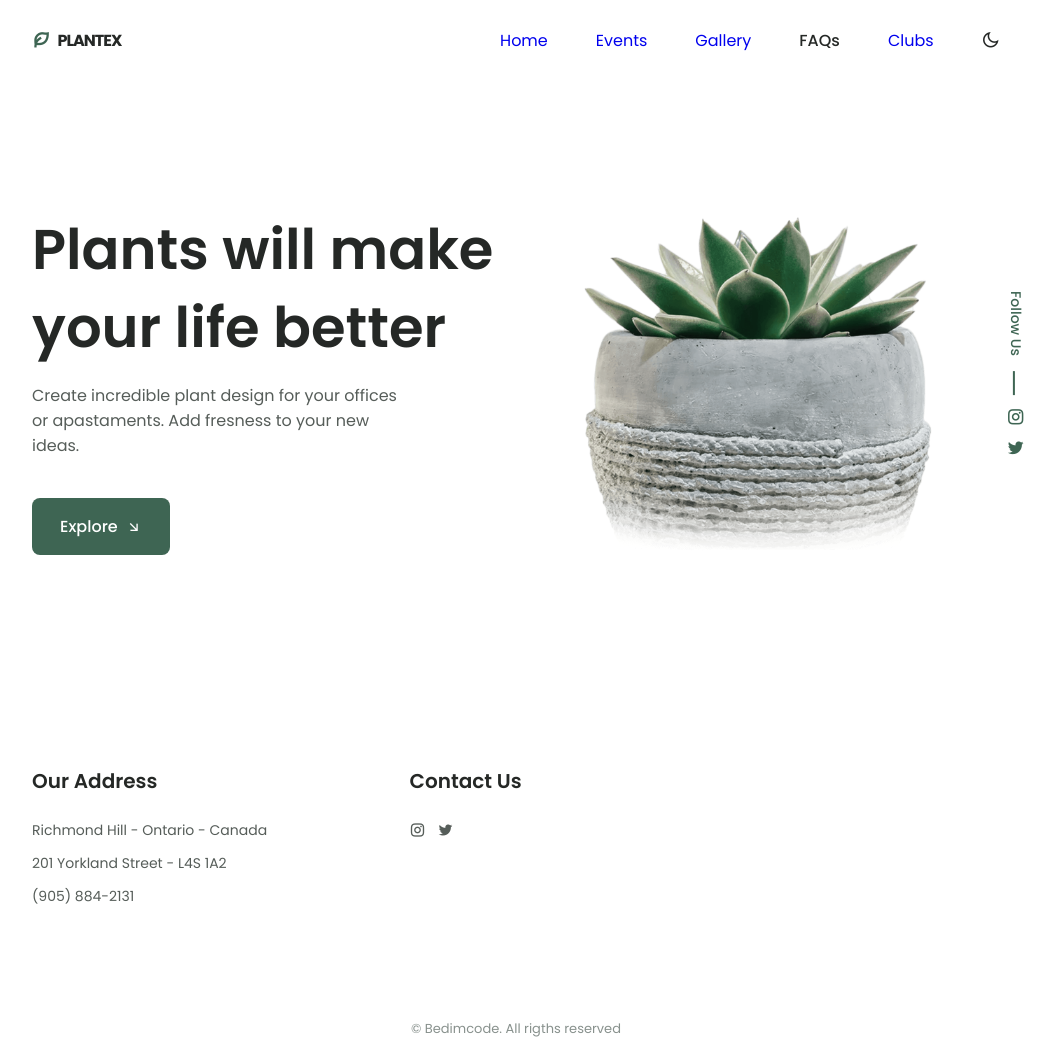
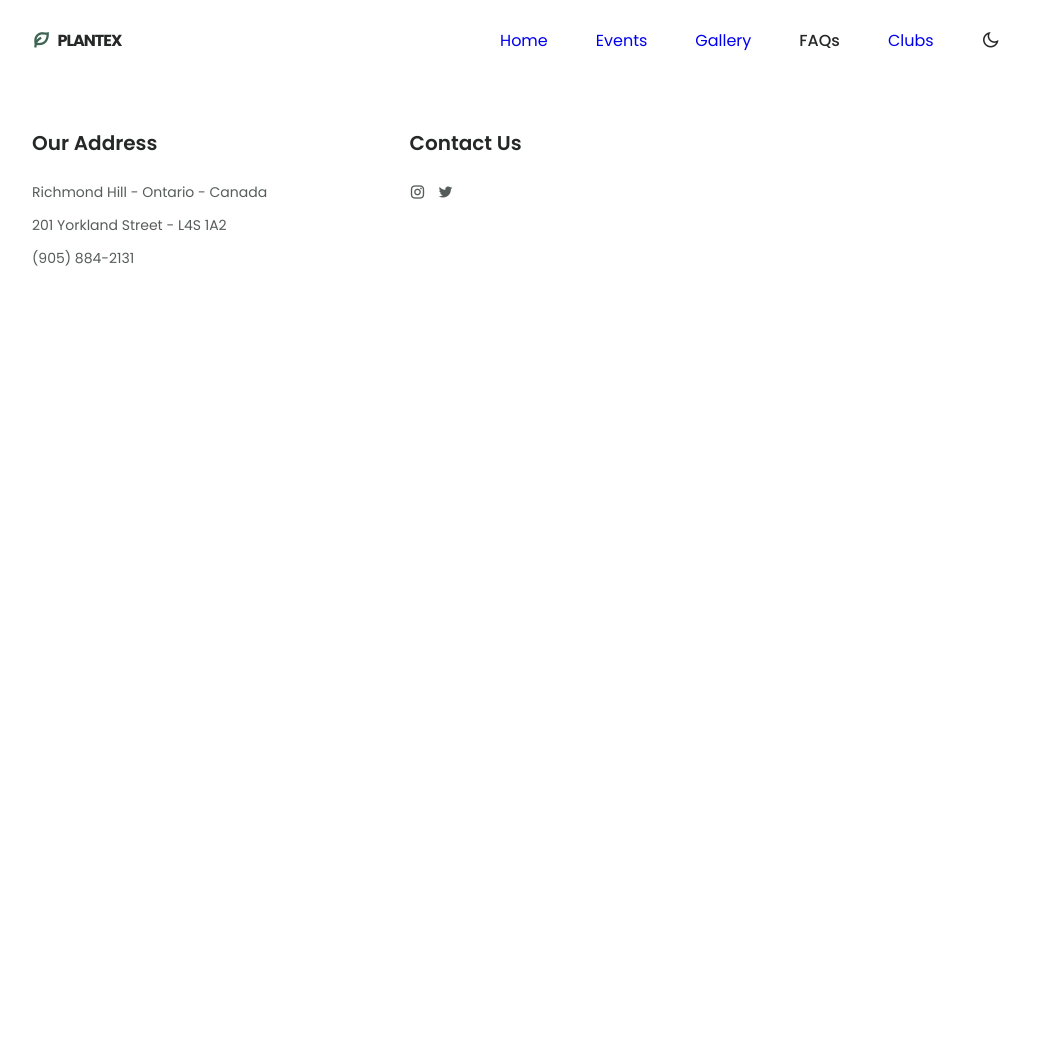
Before and after one commit to b-wang43/StuCoWebsiteV2, a plain HTML site: page events.html in a window 1280 px wide. Shown: the whole page, without its empty margins (124-1179 px from the left). After the commit the page ends 800 px from the top, so only its background shows below. Drawn offline with nearby package versions, Linux system fonts and the light colour scheme.

Commit message:
added stuff

```diff
--- a/events.html
+++ b/events.html
@@ -60,37 +60,8 @@
 
         <main class="main">
             <!--==================== HOME ====================-->
-            <section class="home" id="home">
-                <div class="home__container container grid">
-                    <img src="assets/img/home.png" alt="" class="home__img">
 
-                    <div class="home__data">
-                        <h1 class="home__title">
-                            Plants will make <br> your life better
-                        </h1>
-                        <p class="home__description">
-                            Create incredible plant design for your offices or apastaments.
-                            Add fresness to your new ideas.
-                        </p>
-                        <a href="#about" class="button button--flex">
-                            Explore <i class="ri-arrow-right-down-line button__icon"></i>
-                        </a>
-                    </div>
 
-                    <div class="home__social">
-                        <span class="home__social-follow">Follow Us</span>
-
-                        <div class="home__social-links">
-                            <a href="https://www.instagram.com/rhhs_stuco/" target="_blank" class="home__social-link">
-                                <i class="ri-instagram-line"></i>
-                            </a>
-                            <a href="https://twitter.com/RHHS_StuCo" target="_blank" class="home__social-link">
-                                <i class="ri-twitter-fill"></i>
-                            </a>
-                        </div>
-                    </div>
-                </div>
-            </section>
 
         <!--==================== FOOTER ====================-->
         <footer class="footer section">
@@ -125,7 +96,6 @@
                 </div>
             </div>
 
-            <p class="footer__copy">&#169; Bedimcode. All rigths reserved</p>
         </footer>
 
         <!--=============== SCROLL UP ===============-->
```
Also changed, not shown: clubs.html (+0 -1 lines), gallery.html (+0 -1 lines).
